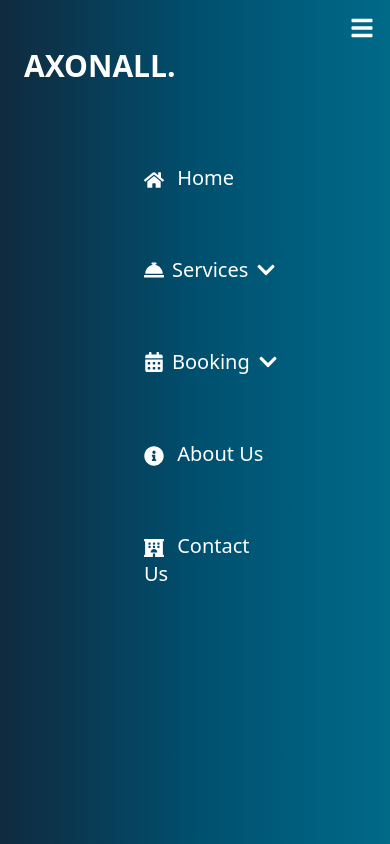
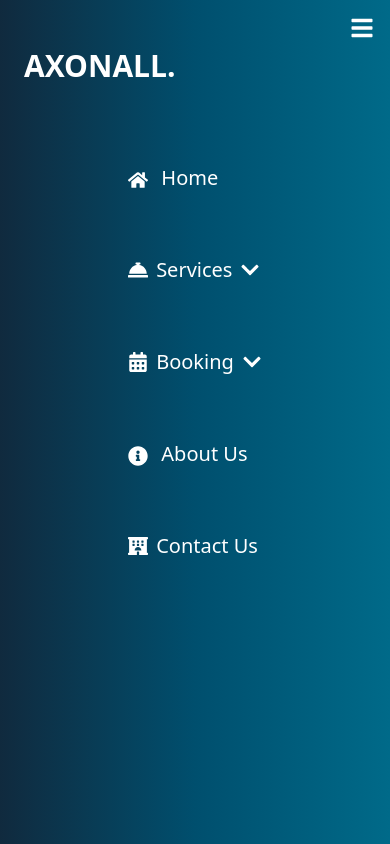
Before and after one commit to SeleenaW/AXLEMS-Frontend, a React (Create React App) app in the folder user-booking-service/: page / in a window 390 px wide. Both pictures are taken after a click on the button 354 px from the left and 34 px from the top of the page. Built offline with nearby package versions, Linux system fonts and the light colour scheme.

Commit message:
updates to the footer

```diff
--- a/user-booking-service/src/Components/Header.jsx
+++ b/user-booking-service/src/Components/Header.jsx
@@ -260,7 +260,7 @@ const Navbar = () => {
           </div>
           <br></br>
           <br></br>
-          <ul className=" space-y-16 text-left px-36">
+          <ul className="space-y-16 text-left px-24 mx-auto">
             <li>
               <a
                 href="#"
@@ -350,8 +350,8 @@ const Navbar = () => {
             <li>
               <a
                 href="#"
-                className="text-white text-xl"
-                // onClick={closeMobileMenu}
+                className="text-white text-xl flex items-center"
+                // onClick={toggleMobileMenu}
                 aria-label="Go to Contact Us"
               >
                 <FaHotel className="inline-block mr-2" /> Contact Us
```
